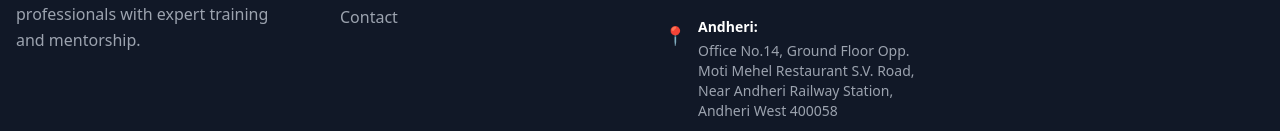
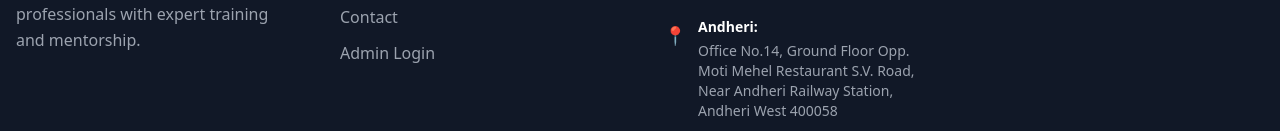
Before and after one commit to Interskillsolutions/interskillsolutions-website, a React (Vite) app in the folder frontend/: page / in a window 1280 px wide. Shown: the part 3850-3981 px from the top of the page. Built offline with nearby package versions, Linux system fonts and the light colour scheme; no server answers.

Commit message:
Fix: Update CORS and Add Admin Login to Footer

```diff
--- a/frontend/src/components/Footer.jsx
+++ b/frontend/src/components/Footer.jsx
@@ -41,6 +41,14 @@ const Footer = () => {
                                 </a>
                             </li>
                         ))}
+                        <li>
+                            <a
+                                href="/admin/login"
+                                className="text-gray-400 hover:text-white hover:translate-x-2 transition-all inline-block"
+                            >
+                                Admin Login
+                            </a>
+                        </li>
                     </ul>
                 </motion.div>
 
```
Also changed, not shown: 1 other file (tests, documents, lock files or other folders).
